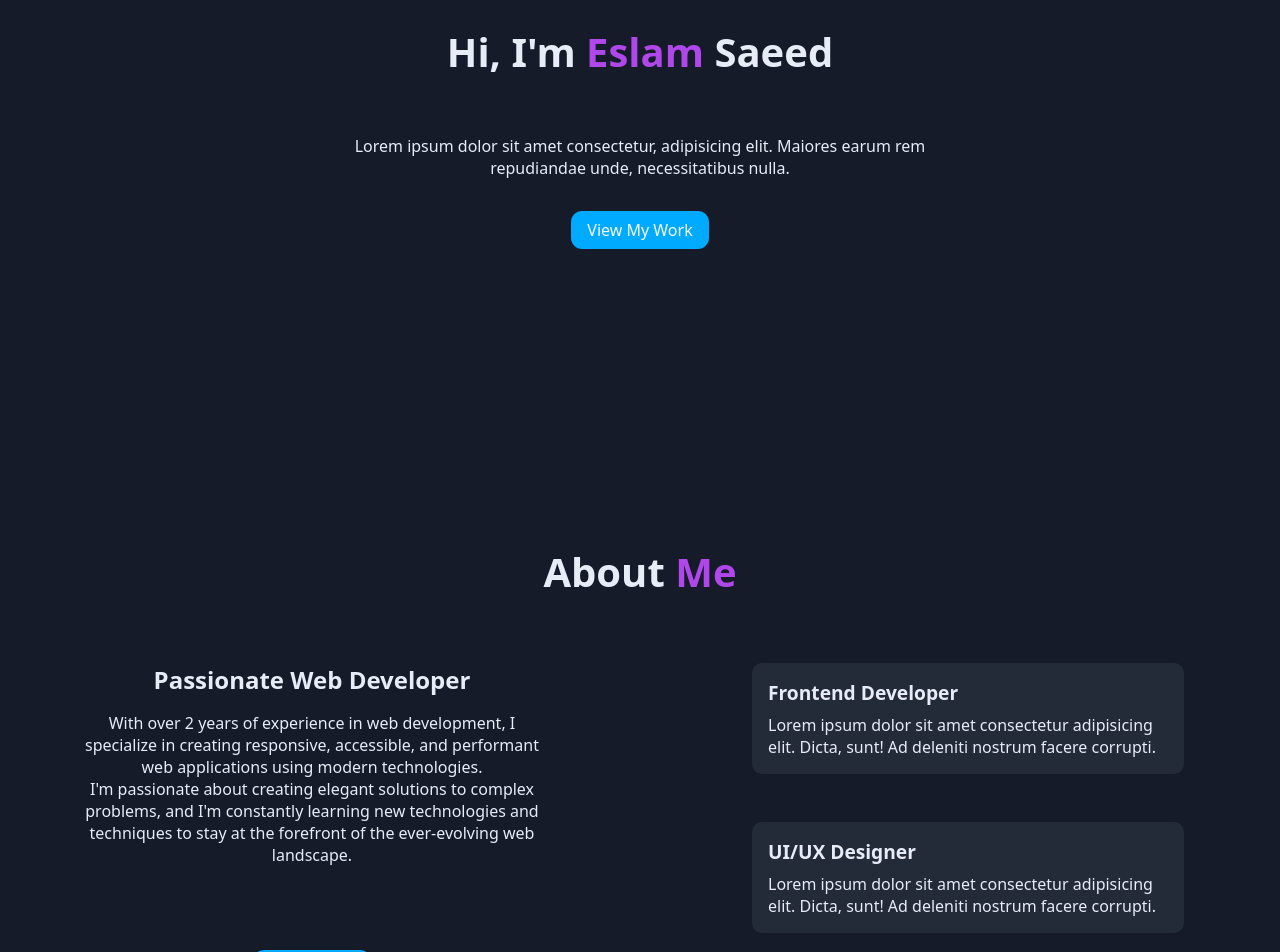
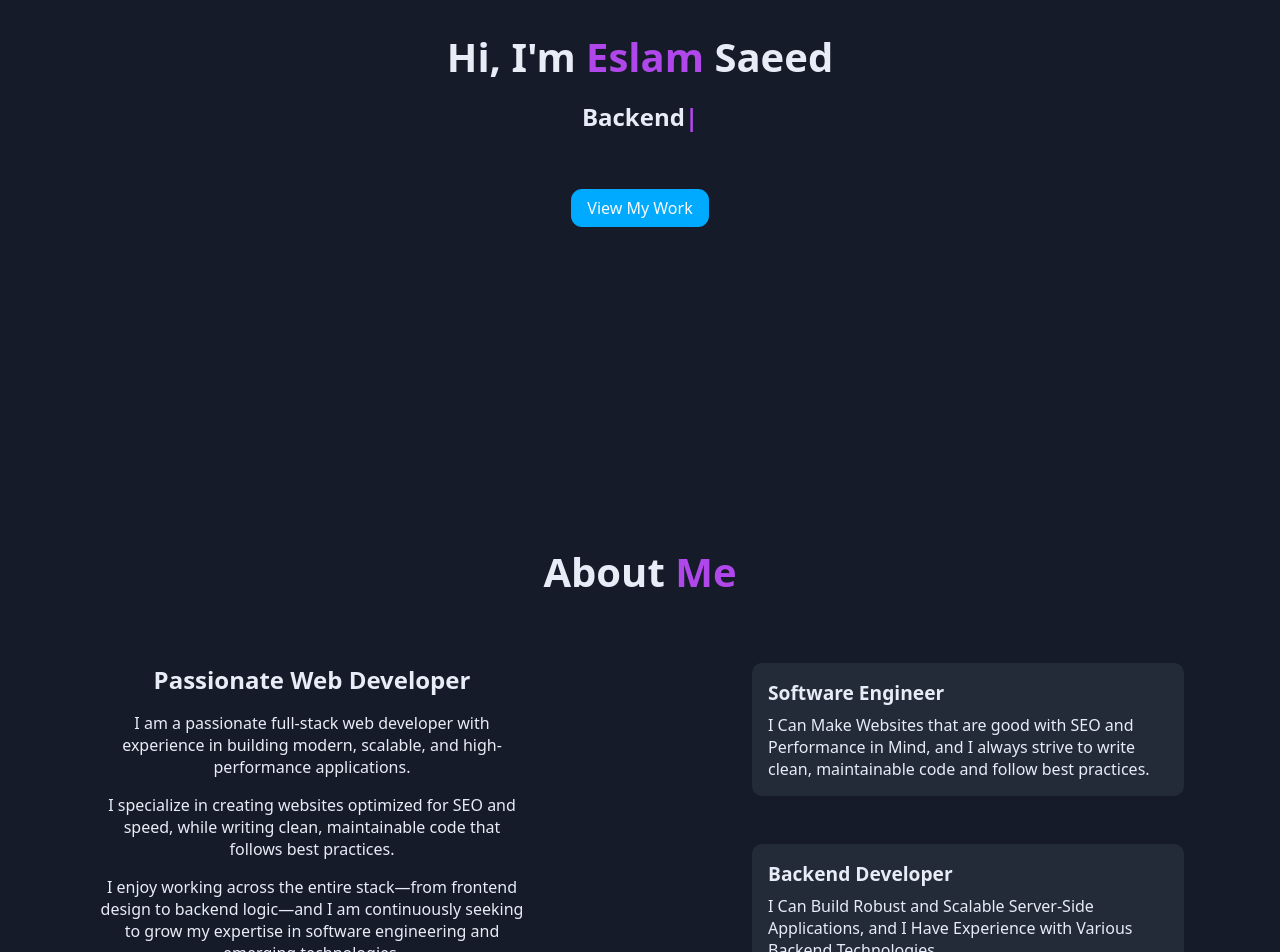
Before and after one commit to Eslamsaeed880/Portfolio, a React (Vite) app: page / in a window 1280 px wide. Shown: the part 320-1272 px from the top of the page. Built offline with nearby package versions, Linux system fonts and the light colour scheme.

Commit message:
Add some data and Update About and Home components

```diff
--- a/data.js
+++ b/data.js
@@ -1,6 +1,24 @@
 const DATA = {
     about: {
-        description: "I am a passionate web developer with experience in building modern web applications.",
+        description: [
+        "I am a passionate full-stack web developer with experience in building modern, scalable, and high-performance applications.",
+        "I specialize in creating websites optimized for SEO and speed, while writing clean, maintainable code that follows best practices.",
+        "I enjoy working across the entire stack—from frontend design to backend logic—and I am continuously seeking to grow my expertise in software engineering and emerging technologies."
+        ],
+        profession: [
+            {
+                title: "Software Engineer",
+                description: "I Can Make Websites that are good with SEO and Performance in Mind, and I always strive to write clean, maintainable code and follow best practices."
+            },
+            {
+                title: "Backend Developer",
+                description: "I Can Build Robust and Scalable Server-Side Applications, and I Have Experience with Various Backend Technologies."
+            },
+            {
+                title: "Frontend Developer",
+                description: "I Can Create Engaging and Interactive User Interfaces Using the Latest Frontend Technologies."
+            }
+        ],
         email: "eslamsaeed298@gmail.com",
         phone: "+20 01101109666",
         location: "Cairo, Egypt",
--- a/src/App.jsx
+++ b/src/App.jsx
@@ -16,9 +16,9 @@ function App() {
     <>
       <Nav />
 
-      <Home>Lorem ipsum dolor sit amet consectetur, adipisicing elit. Maiores earum rem repudiandae unde, necessitatibus nulla.</Home>
+      <Home></Home>
 
-      <About />
+      <About description={DATA.about.description} profession={DATA.about.profession}/>
 
       <section className="skills" >
         <h2 id="skills">My <span className="highlight">Skills</span></h2>
--- a/src/components/About.jsx
+++ b/src/components/About.jsx
@@ -1,7 +1,7 @@
 import React from 'react';
 import Profession from './Profession';
 
-export default function About() {
+export default function About({ description, profession }) {
     return (
         <section className="about" id="about">
             <h2>About <span className="highlight">Me</span></h2>
@@ -9,8 +9,7 @@ export default function About() {
                 <div className="usp">
                     <div className="seperator">
                         <h3>Passionate Web Developer</h3>
-                        <p>With over 2 years of experience in web development, I specialize in creating responsive, accessible, and performant web applications using modern technologies.</p>
-                        <p>I'm passionate about creating elegant solutions to complex problems, and I'm constantly learning new technologies and techniques to stay at the forefront of the ever-evolving web landscape.</p>
+                        {description.map((desc) => <p key={desc}>{desc}</p>)}
                     </div>
                     <div>
                         <a href="#contact" className="cta">Contact Me</a>
@@ -19,9 +18,9 @@ export default function About() {
 
                 <div className="professions">
                     <ul>
-                        <Profession title="Frontend Developer" description="Lorem ipsum dolor sit amet consectetur adipisicing elit. Dicta, sunt! Ad deleniti nostrum facere corrupti." />
-                        <Profession title="UI/UX Designer" description="Lorem ipsum dolor sit amet consectetur adipisicing elit. Dicta, sunt! Ad deleniti nostrum facere corrupti." />
-                        <Profession title="Content Creator" description="Lorem ipsum dolor sit amet consectetur adipisicing elit. Dicta, sunt! Ad deleniti nostrum facere corrupti." />
+                        {profession.map((prof) => (
+                            <Profession key={prof.title} title={prof.title} description={prof.description} />
+                        ))}
                     </ul>
                 </div>
             </div>
--- a/src/components/Home.jsx
+++ b/src/components/Home.jsx
@@ -1,9 +1,42 @@
 import React from 'react';
+import { useEffect, useState } from 'react';
+
+
 
 export default function Home({ children }) {
+  const titles = ["Software Engineer", "Backend Developer", "Frontend Developer","Computer Science Student"];
+
+  const [index, setIndex] = useState(0);
+  const [subIndex, setSubIndex] = useState(0);
+  const [deleting, setDeleting] = useState(false);
+
+  useEffect(() => {
+    if (index === titles.length) return;
+
+    const speed = deleting ? 80 : 150;
+
+    const timeout = setTimeout(() => {
+      setSubIndex((prev) => prev + (deleting ? -1 : 1));
+    }, speed);
+
+    if (!deleting && subIndex === titles[index].length) {
+      setTimeout(() => setDeleting(true), 1000);
+    }
+    else if (deleting && subIndex === 0) {
+      setDeleting(false);
+      setIndex((prev) => (prev + 1) % titles.length);
+    }
+
+    return () => clearTimeout(timeout);
+  }, [subIndex, deleting, index, titles]);
+
   return (
   <section className="home" id="home">
       <h2 className='name'>Hi, I'm <span className="highlight">Eslam</span> Saeed</h2>
+      <h3 className='title'>
+        {titles[index].substring(0, subIndex)}
+        <span className="cursor highlight">|</span>
+      </h3>
       <p>{children}</p>
       <a href="#projects" className="cta">View My Work</a>
     </section>
--- a/src/index.css
+++ b/src/index.css
@@ -91,6 +91,20 @@ section {
   height: auto;
 }
 
+span.cursor, .cursor {
+  animation: blink 1s steps(1) infinite;
+  -webkit-animation: blink 1s steps(1) infinite;
+}
+
+@keyframes blink {
+  0%, 49% {
+    opacity: 1;
+  }
+  50%, 100% {
+    opacity: 0;
+  }
+}
+
 section.home {
   display: flex;
   flex-direction: column;
@@ -99,7 +113,11 @@ section.home {
   height: 90vh;
 
   h2 {
-    padding: 2rem;
+    padding: 1rem;
+  }
+
+  h3.title {
+    font-size: 1.5rem;
   }
 
   p {
@@ -149,6 +167,10 @@ section.about {
         margin-bottom: 1rem;
         font-size: 1.5rem;
         font-weight: 600;
+      }
+
+      p {
+        margin: 1rem;
       }
 
       .cta {
```
Lines whose indentation alone changed are shown as unchanged.
